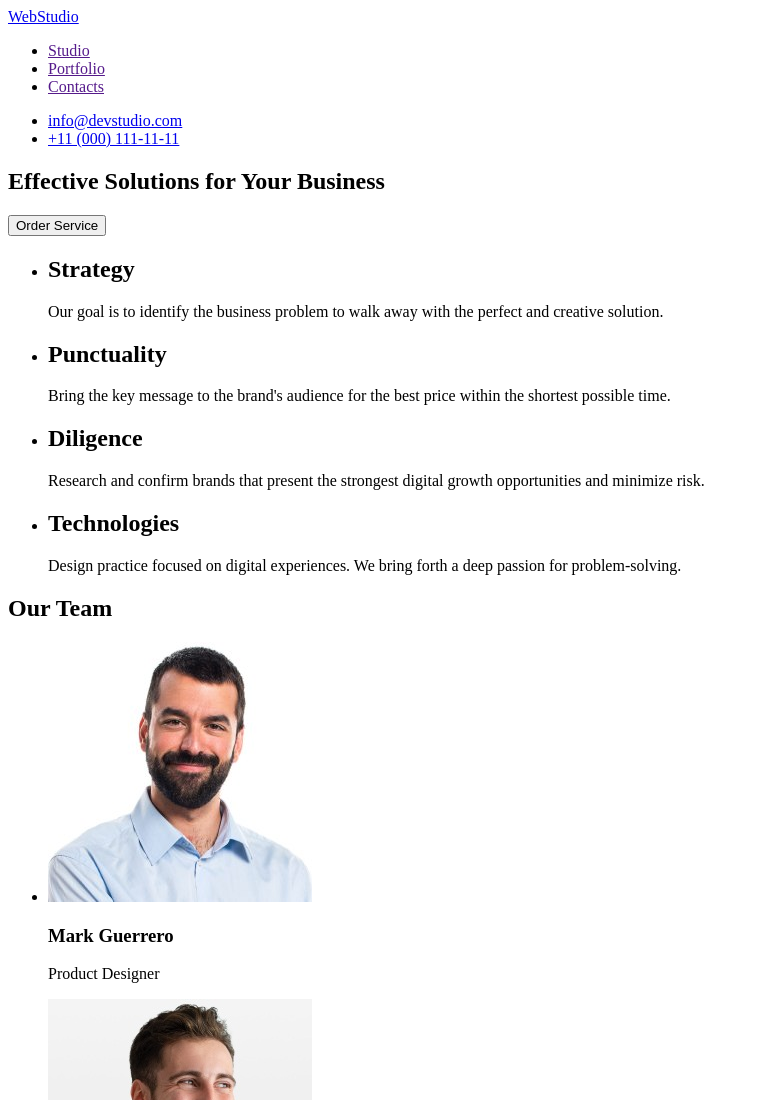
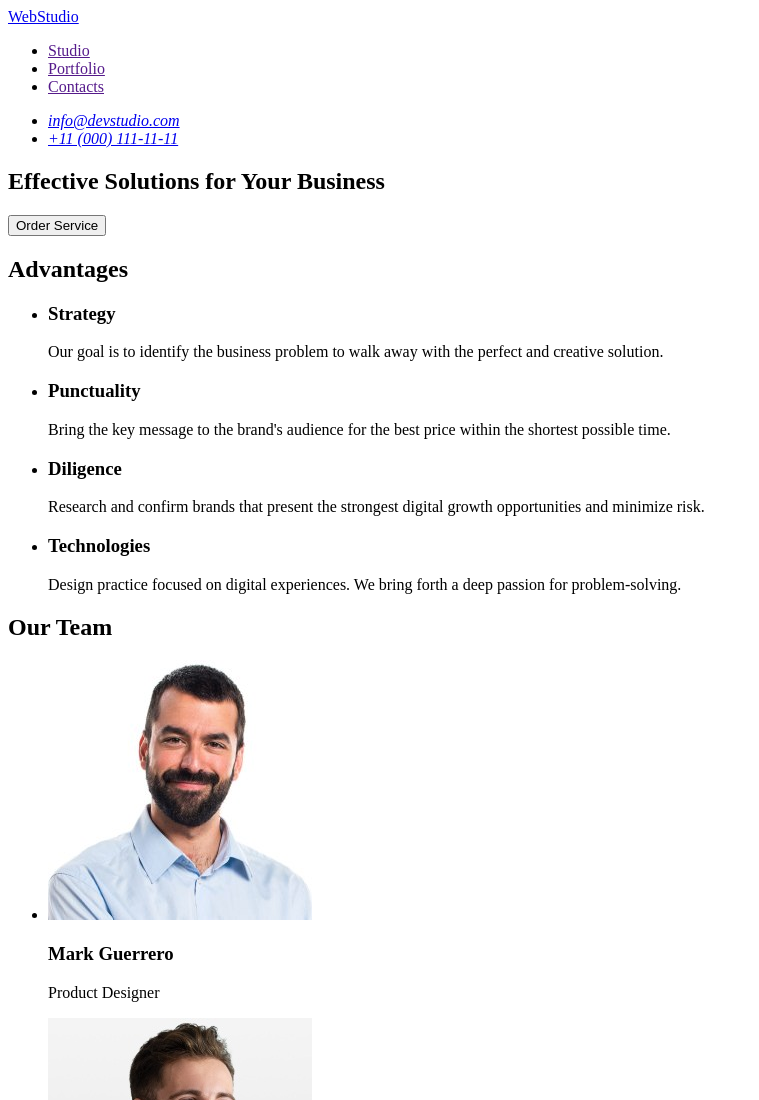
Before and after one commit to Serzh1006/goit-markup-hw-01, a plain HTML site: page index.html in a window 1280 px wide. Shown: the top 1100 px of the page, without its empty margins (0-759 px from the left). Drawn offline with Linux system fonts and the light colour scheme.

Commit message:
fixed errors

```diff
--- a/index.html
+++ b/index.html
@@ -17,11 +17,18 @@
           <li><a href="">Contacts</a></li>
         </ul>
       </nav>
-      <ul>
-        <li><a href="mailto:info@devstudio.com">info@devstudio.com</a></li>
-        <li><a href="tel:+11(000)1111111">+11 (000) 111-11-11</a></li>
-      </ul>
+      <address>
+        <ul>
+          <li>
+            <a href="mailto:info@devstudio.com">info@devstudio.com</a>
+          </li>
+          <li>
+            <a href="tel:+110001111111">+11 (000) 111-11-11</a>
+          </li>
+        </ul>
+      </address>
     </header>
+
     <main>
       <!-- hero -->
       <section>
@@ -31,30 +38,31 @@
 
       <!-- Advantages -->
       <section>
+        <h2>Advantages</h2>
         <ul>
           <li>
-            <h2>Strategy</h2>
+            <h3>Strategy</h3>
             <p>
               Our goal is to identify the business problem to walk away with the
               perfect and creative solution.
             </p>
           </li>
           <li>
-            <h2>Punctuality</h2>
+            <h3>Punctuality</h3>
             <p>
               Bring the key message to the brand's audience for the best price
               within the shortest possible time.
             </p>
           </li>
           <li>
-            <h2>Diligence</h2>
+            <h3>Diligence</h3>
             <p>
               Research and confirm brands that present the strongest digital
               growth opportunities and minimize risk.
             </p>
           </li>
           <li>
-            <h2>Technologies</h2>
+            <h3>Technologies</h3>
             <p>
               Design practice focused on digital experiences. We bring forth a
               deep passion for problem-solving.
```
